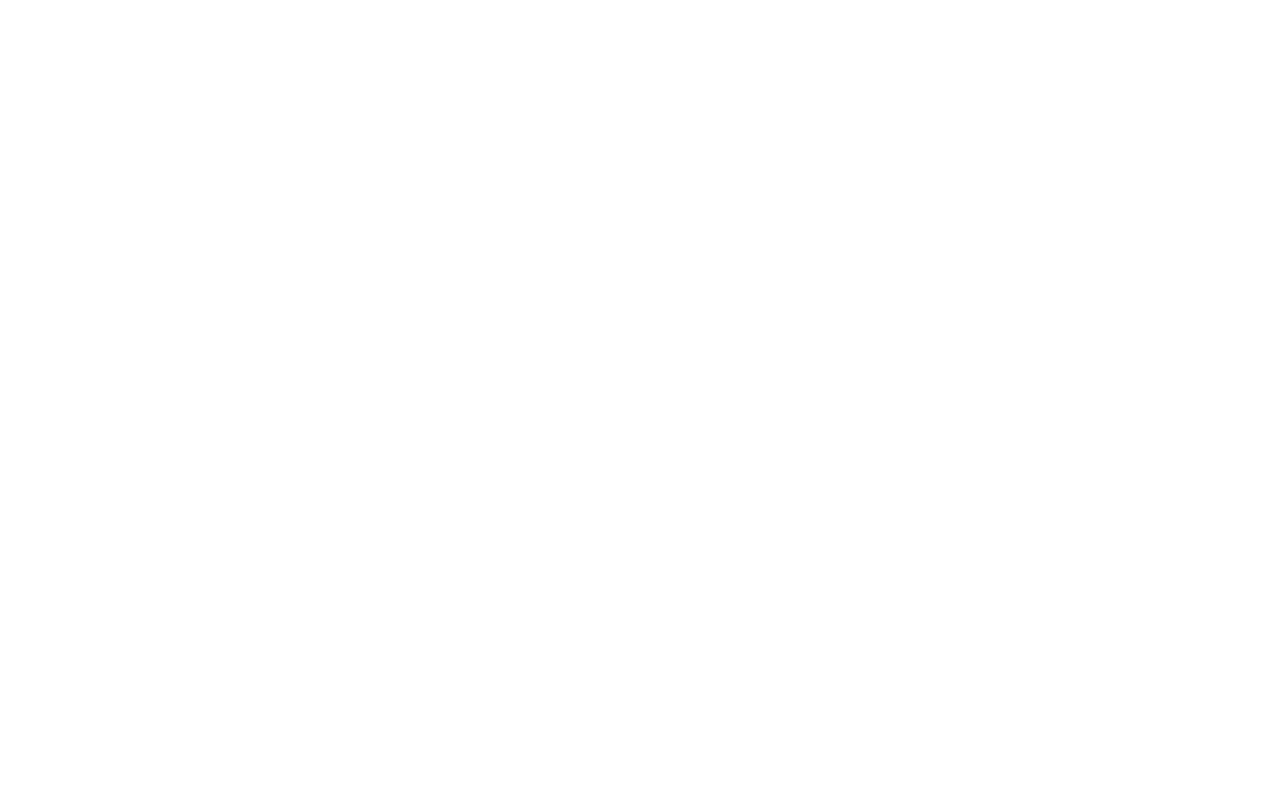
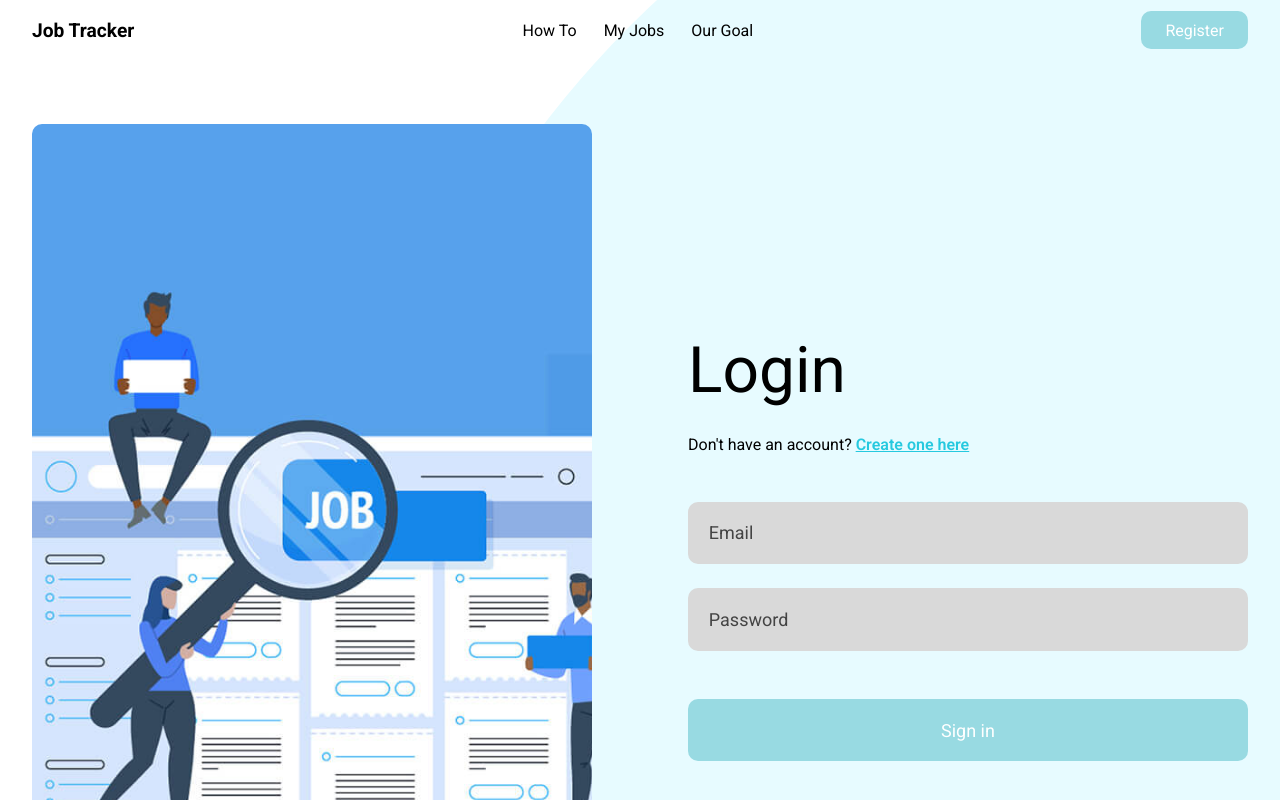
Before and after one commit to savagekyle/job-tracker, a React (Create React App) app in the folder frontend/: page /login in a window 1280 px wide. Before the commit this address had no page. Shown: the top 800 px of the page. Built offline with nearby package versions, Linux system fonts and the light colour scheme.

Commit message:
Implemented Login and Register pages and designs

```diff
--- a/frontend/src/App.js
+++ b/frontend/src/App.js
@@ -8,6 +8,8 @@ import JobBoard from './scenes/JobBoard/JobBoard';
 import Landing from './scenes/Landing/Landing';
 import HowTo from './scenes/HowTo/HowTo';
 import OurGoal from './scenes/OurGoal/OurGoal';
+import Login from './scenes/Users/Login/Login';
+import Register from './scenes/Users/Register/Register';
 
 function App() {
   return (
@@ -17,7 +19,9 @@ function App() {
           <Route exact path="/" element={<Landing />} />
           <Route exact path="/my-jobs" element={<JobBoard />} />
           <Route exact path="/how-to" element={<HowTo />} />
-          <Route exact path="/our-goal" element={<OurGoal />}></Route>
+          <Route exact path="/our-goal" element={<OurGoal />} />
+          <Route exact path="/login" element={<Login />} />
+          <Route exact path="/register" element={<Register />} />
         </Routes>
       </div>
     </Router>
--- /dev/null
+++ b/frontend/src/components/UserAuth/Heading/AuthHeading.css
@@ -0,0 +1,20 @@
+.userAuth h1 {
+    font-size: 4rem;
+    font-weight: 400;
+    line-height: 2;
+}
+
+.userAuth .authHeading {
+    margin-bottom: 3rem;
+}
+
+.authHeading p a {
+    color: var(--accent-color1);
+    text-decoration: underline;
+    font-weight: 600;
+    transition: all .3s ease-in-out;
+}
+
+.authHeading p a:hover {
+    color: var(--accent-color2);
+}
--- /dev/null
+++ b/frontend/src/components/UserAuth/Heading/AuthHeading.js
@@ -0,0 +1,13 @@
+import React from 'react'
+import "./AuthHeading.css"
+
+const AuthHeading = (props) => {
+  return (
+    <div className='authHeading'>
+        <h1>{props.h1}</h1>
+        <p>{props.subText} <a href={props.url}>{props.urlName}</a></p>
+    </div>
+  )
+}
+
+export default AuthHeading
--- /dev/null
+++ b/frontend/src/components/UserAuth/ImageLG/ImageLG.css
@@ -0,0 +1,8 @@
+
+
+.authImg {
+    height: 816px;
+    width: 100%;
+    object-fit: cover;
+    border-radius: var(--border-radius);
+}
--- /dev/null
+++ b/frontend/src/components/UserAuth/ImageLG/ImageLG.js
@@ -0,0 +1,12 @@
+import React from 'react'
+import "./ImageLG.css"
+
+const ImageLG = (props) => {
+  return (
+    <div className='imgWrapper'>
+        <img className='authImg' src={props.src} alt={props.alt} />
+    </div>
+  )
+}
+
+export default ImageLG
--- /dev/null
+++ b/frontend/src/components/UserAuth/Input/Input.css
@@ -0,0 +1,16 @@
+.userAuth form input {
+    width: 100%;
+    background-color: #D9D9D9;
+    border-radius: var(--border-radius);
+    padding: 1.3rem;
+    border: none;
+    font-size: 18px;
+}
+
+.userAuth form input::placeholder {
+    color: #444444;
+}
+
+.userAuth form input:focus-visible {
+    outline: 1px auto var(--accent-color1) !important;
+}
--- /dev/null
+++ b/frontend/src/components/UserAuth/Input/Input.js
@@ -0,0 +1,12 @@
+import React from 'react'
+import "./Input.css"
+
+const Input = (props) => {
+  return (
+    <>
+        <input type={props.type} placeholder={props.placeholder} />
+    </>
+  )
+}
+
+export default Input
--- /dev/null
+++ b/frontend/src/components/UserAuth/SubmitBtn/Button.css
@@ -0,0 +1,16 @@
+.submitBtn {
+    background-color: var(--accent-color2);
+    color: var(--background-white);
+    transition: all .3s ease-in-out;
+    padding: 1.3rem;
+    width: 100%;
+    border: none;
+    border-radius: var(--border-radius);
+    cursor: pointer;
+    font-size: 18px;
+    margin-top: 3rem;
+}
+
+.submitBtn:hover {
+    background-color: var(--accent-color1);
+}
--- /dev/null
+++ b/frontend/src/components/UserAuth/SubmitBtn/Button.js
@@ -0,0 +1,10 @@
+import React from 'react'
+import "./Button.css"
+
+const Button = (props) => {
+  return (
+    <button className='submitBtn' type='submit'>{props.text}</button>
+  )
+}
+
+export default Button
--- /dev/null
+++ b/frontend/src/scenes/Users/Login/Login.js
@@ -0,0 +1,34 @@
+import React from 'react'
+import "../Master.css"
+import ImageLG from '../../../components/UserAuth/ImageLG/ImageLG'
+import Img1 from "../../../assets/jh-lg.jpg";
+import Nav from '../../../components/global/Navigation/Nav';
+import AuthHeading from '../../../components/UserAuth/Heading/AuthHeading';
+import Input from '../../../components/UserAuth/Input/Input';
+import Button from '../../../components/UserAuth/SubmitBtn/Button';
+
+const Login = () => {
+  return (
+    <>
+        <Nav />
+        <div className='auth'>
+            <div className='container'>
+                <div className='userAuth login'>
+                    <ImageLG src={Img1} alt="People with blue tops and black pants holding up a magnifying glass over a job board on a laptop. This is representing a job search." />
+                    <form className='form'>
+                        <AuthHeading h1="Login" subText="Don't have an account?" urlName="Create one here" url="/register" />
+                        <div className='inputWrapper'>
+                            <Input type="email" placeholder="Email" />
+                            <Input type="password" placeholder="Password" />
+                        </div>
+                        <Button text="Sign in" />
+                    </form>
+                </div>
+            </div>
+            <div className='background-design'></div>
+        </div>
+    </>
+  )
+}
+
+export default Login
--- /dev/null
+++ b/frontend/src/scenes/Users/Master.css
@@ -0,0 +1,44 @@
+.auth {
+    margin-block: 4rem;
+    position: relative;
+}
+
+.userAuth {
+    display: flex;
+    gap: 6rem;
+    align-items: center;
+    justify-content: center;
+}
+
+.userAuth .imgWrapper, .form {
+    flex: 1;
+}
+
+.userAuth .form {
+    width: 100%;
+}
+
+.userAuth .inputWrapper {
+    display: flex;
+    flex-direction: column;
+    gap: 1.5rem;
+}
+
+.userAuth .inputWrapper .inputSplit {
+    display: flex;
+    gap: 1rem;
+}
+
+
+/* Background Design */
+
+.background-design {
+    position: fixed;
+    bottom: -50px;
+    right: -50px;
+    background-color: var(--background);
+    height: 1114px;
+    width: 990px;
+    z-index: -1;
+    border-radius: 8000px 0 0 0;
+}
--- /dev/null
+++ b/frontend/src/scenes/Users/Register/Register.js
@@ -0,0 +1,38 @@
+import React from 'react'
+import "../Master.css"
+import ImageLG from '../../../components/UserAuth/ImageLG/ImageLG'
+import Img2 from "../../../assets/jh-xl.webp";
+import Nav from '../../../components/global/Navigation/Nav';
+import AuthHeading from '../../../components/UserAuth/Heading/AuthHeading';
+import Input from '../../../components/UserAuth/Input/Input';
+import Button from '../../../components/UserAuth/SubmitBtn/Button';
+
+const Register = () => {
+  return (
+    <>
+        <Nav />
+        <div className='auth'>
+            <div className='container'>
+                <div className='userAuth register'>
+                    <ImageLG src={Img2} alt="People with blue tops and black pants holding up a magnifying glass over a job board on a laptop. This is representing a job search." />
+                    <form className='form'>
+                        <AuthHeading h1="Create an account" subText="Already have an account?" urlName="Login" url="/login" />
+                        <div className='inputWrapper'>
+                            <div className='inputSplit'>
+                              <Input type="text" placeholder="First Name" />
+                              <Input type="text" placeholder="Last Name" />
+                            </div>
+                            <Input type="email" placeholder="Email" />
+                            <Input type="password" placeholder="Enter your Password" />
+                        </div>
+                        <Button text="Create Account" />
+                    </form>
+                </div>
+            </div>
+            <div className='background-design'></div>
+        </div>
+    </>
+  )
+}
+
+export default Register
```
Also changed, not shown: frontend/src/assets/jh-lg.jpg (added), frontend/src/assets/jh-xl.webp (added).
